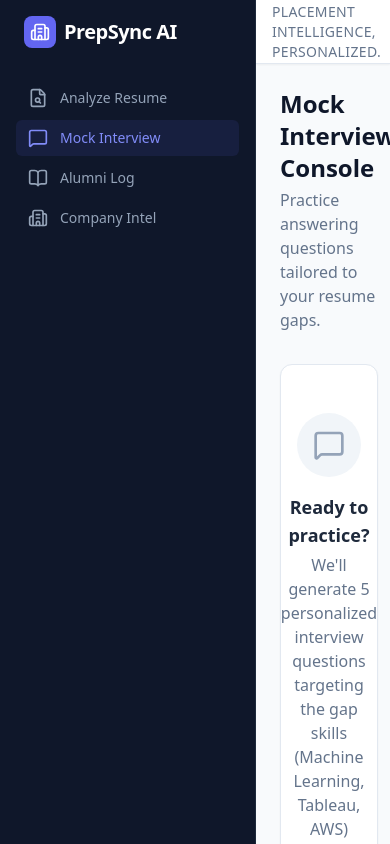
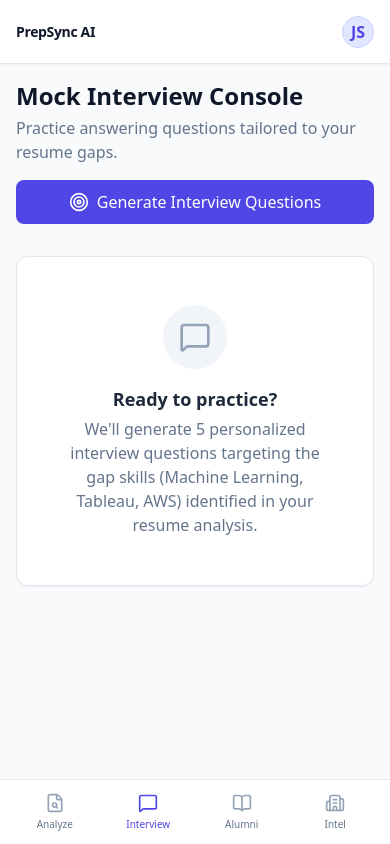
Before and after one commit to ChinmayPandey-devx/PrepSync.ai, a Next.js app: page /PrepSync.ai/interview in a window 390 px wide. Built offline with nearby package versions, Linux system fonts and the light colour scheme.

Commit message:
Fix mobile responsiveness across all pages

```diff
--- a/app/alumni/page.tsx
+++ b/app/alumni/page.tsx
@@ -141,7 +141,7 @@
                             {COMPANIES.map(c => <option key={c} value={c}>{c}</option>)}
                           </select>
                         </div>
-                        <div className="grid grid-cols-2 gap-4">
+                        <div className="grid grid-cols-1 sm:grid-cols-2 gap-4">
                           <div>
                             <label className="block text-sm font-medium text-slate-700 mb-1">CTC (LPA)</label>
                             <input
--- a/app/analyze/page.tsx
+++ b/app/analyze/page.tsx
@@ -36,7 +36,7 @@
   };
 
   return (
-    <div className="max-w-[1200px] mx-auto space-y-8 pb-12 font-sans" style={{ backgroundColor: "#F7F8FA", minHeight: "100%", margin: "-24px", padding: "24px" }}>
+    <div className="max-w-[1200px] mx-auto space-y-8 pb-12 font-sans bg-[#F7F8FA] min-h-full">
 
       {/* Top Section */}
       <div className="flex items-start justify-between">
--- a/app/intel/page.tsx
+++ b/app/intel/page.tsx
@@ -19,12 +19,12 @@
 
   return (
     <div className="max-w-6xl mx-auto space-y-8 pb-12 relative">
-      <div className="flex items-center justify-between">
+      <div className="flex flex-col md:flex-row items-start md:items-center justify-between gap-4">
         <div>
           <h1 className="text-2xl font-bold text-slate-900">Company Intel Dashboard</h1>
           <p className="text-slate-500 mt-1">Data-driven insights to ace your target companies.</p>
         </div>
-        <div className="relative w-72">
+        <div className="relative w-full md:w-72">
           <input
             type="text"
             placeholder="Search companies or topics..."
@@ -115,7 +115,7 @@
 
               <div className="flex-1 overflow-y-auto p-6 space-y-8">
                 {/* Charts Grid */}
-                <div className="grid grid-cols-2 gap-6">
+                <div className="grid grid-cols-1 md:grid-cols-2 gap-6">
                   {/* Topics Donut Chart */}
                   <div className="bg-white border border-slate-200 rounded-xl p-5 shadow-sm">
                     <h3 className="text-sm font-bold text-slate-800 flex items-center gap-2 mb-4">
--- a/app/interview/page.tsx
+++ b/app/interview/page.tsx
@@ -65,7 +65,7 @@
 
   return (
     <div className="max-w-4xl mx-auto space-y-8 pb-12">
-      <div className="flex items-center justify-between">
+      <div className="flex flex-col sm:flex-row items-start sm:items-center justify-between gap-4">
         <div>
           <h1 className="text-2xl font-bold text-slate-900">Mock Interview Console</h1>
           <p className="text-slate-500 mt-1">Practice answering questions tailored to your resume gaps.</p>
@@ -73,7 +73,7 @@
         <button
           onClick={handleGenerate}
           disabled={isGenerating || showQuestions}
-          className="bg-indigo-600 hover:bg-indigo-700 text-white px-6 py-2.5 rounded-lg font-medium flex items-center gap-2 transition-all disabled:opacity-50 disabled:cursor-not-allowed"
+          className="w-full sm:w-auto bg-indigo-600 hover:bg-indigo-700 text-white px-6 py-2.5 rounded-lg font-medium flex items-center justify-center gap-2 transition-all disabled:opacity-50 disabled:cursor-not-allowed"
         >
           {isGenerating ? (
             <Loader2 className="w-5 h-5 animate-spin" />
--- a/app/layout.tsx
+++ b/app/layout.tsx
@@ -3,6 +3,7 @@
 import "./globals.css";
 import Sidebar from "@/components/layout/Sidebar";
 import Topbar from "@/components/layout/Topbar";
+import MobileNav from "@/components/layout/MobileNav";
 
 const inter = Inter({ subsets: ["latin"], variable: "--font-inter" });
 
@@ -20,14 +21,17 @@
     <html lang="en" className="h-full bg-slate-50">
       <body className={`${inter.variable} font-sans h-full overflow-hidden text-slate-900`}>
         <div className="flex h-full">
-          <Sidebar />
-          <div className="flex flex-1 flex-col overflow-hidden">
+          <div className="hidden md:flex h-full">
+            <Sidebar />
+          </div>
+          <div className="flex flex-1 flex-col overflow-hidden pb-16 md:pb-0 relative">
             <Topbar />
-            <main className="flex-1 overflow-y-auto bg-slate-50 p-6 lg:p-8">
+            <main className="flex-1 overflow-y-auto bg-slate-50 p-4 md:p-6 lg:p-8">
               {children}
             </main>
           </div>
         </div>
+        <MobileNav />
       </body>
     </html>
   );
--- a/app/page.tsx
+++ b/app/page.tsx
@@ -9,7 +9,7 @@
   }
 
   return (
-    <div className="font-sans text-[#111827]" style={{ backgroundColor: "#F7F8FA", minHeight: "100%", margin: "-24px", padding: "24px" }}>
+    <div className="font-sans text-[#111827] bg-[#F7F8FA] min-h-full">
       <div className="max-w-5xl mx-auto space-y-16 pb-12">
         {/* 1. Hero Section */}
         <section className="text-center pt-20">
--- /dev/null
+++ b/components/layout/MobileNav.tsx
@@ -0,0 +1,46 @@
+"use client";
+
+import Link from "next/link";
+import { usePathname } from "next/navigation";
+import { FileSearch, MessageSquare, BookOpen, Building2 } from "lucide-react";
+import { clsx } from "clsx";
+
+const navigation = [
+  { name: "Analyze", href: "/analyze", icon: FileSearch },
+  { name: "Interview", href: "/interview", icon: MessageSquare },
+  { name: "Alumni", href: "/alumni", icon: BookOpen },
+  { name: "Intel", href: "/intel", icon: Building2 },
+];
+
+export default function MobileNav() {
+  const pathname = usePathname();
+
+  return (
+    <div className="md:hidden fixed bottom-0 w-full bg-white border-t border-slate-200 pb-safe z-[99]">
+      <div className="flex justify-around items-center h-16 px-2">
+        {navigation.map((item) => {
+          const isActive = pathname.startsWith(item.href);
+          return (
+            <Link
+              key={item.name}
+              href={item.href}
+              className={clsx(
+                isActive ? "text-indigo-600" : "text-slate-500 hover:text-slate-900",
+                "flex flex-col items-center justify-center w-full h-full space-y-1 text-[10px] font-medium"
+              )}
+            >
+              <item.icon
+                className={clsx(
+                  isActive ? "text-indigo-600" : "text-slate-400",
+                  "h-5 w-5"
+                )}
+                aria-hidden="true"
+              />
+              <span className="truncate">{item.name}</span>
+            </Link>
+          );
+        })}
+      </div>
+    </div>
+  );
+}
--- a/components/layout/Topbar.tsx
+++ b/components/layout/Topbar.tsx
@@ -3,7 +3,8 @@
     <div className="sticky top-0 z-10 flex h-16 shrink-0 items-center gap-x-4 border-b border-slate-200 bg-white px-4 shadow-sm sm:gap-x-6 sm:px-6 lg:px-8">
       <div className="flex flex-1 gap-x-4 self-stretch lg:gap-x-6">
         <div className="flex flex-1 items-center gap-x-4">
-          <p className="text-sm text-slate-500 font-medium tracking-wide uppercase">Placement Intelligence, Personalized.</p>
+          <p className="hidden sm:block text-sm text-slate-500 font-medium tracking-wide uppercase">Placement Intelligence, Personalized.</p>
+          <p className="sm:hidden text-sm text-slate-900 font-bold tracking-tight">PrepSync AI</p>
         </div>
         <div className="flex items-center gap-x-4 lg:gap-x-6">
           <div className="flex items-center gap-x-4">
```
